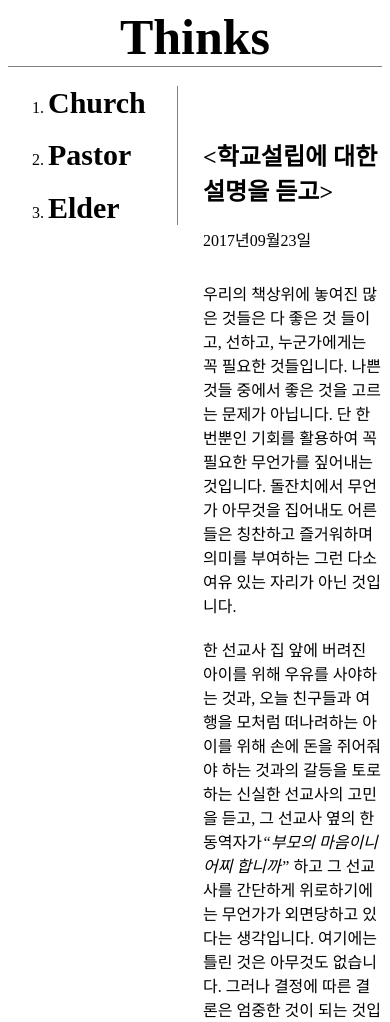
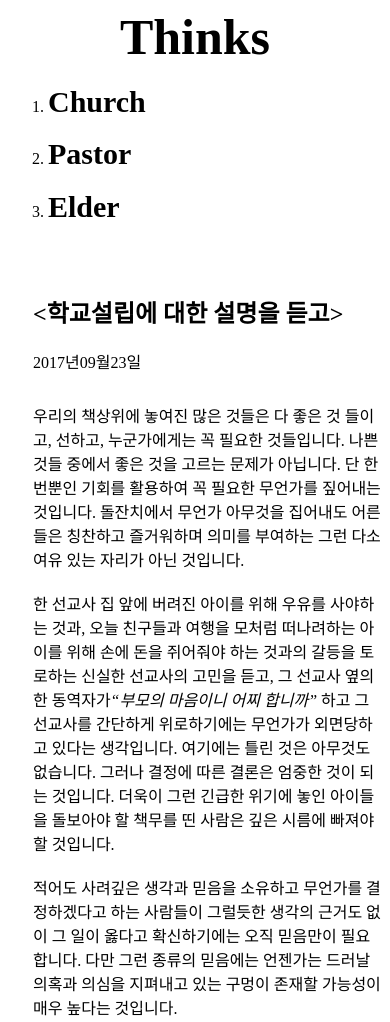
Before and after one commit to msgyhe/Thinks, a plain HTML site: page index.html in a window 390 px wide. Shown: the top 1022 px of the page. Drawn offline with Linux system fonts and the light colour scheme; a script that the page names is missing.

Commit message:
Responsive effect
미디어쿼리 적용, 반응형 디자인

```diff
--- a/style.css
+++ b/style.css
@@ -27,3 +27,14 @@ h1 {font-size: 50px;
   margin-left: 10px;
 
 }
+@media(max-width:800px){
+  #form{
+    display:block;
+  }
+  ol{
+     border-right:none;
+  }
+  h1{
+    border-bottom:none;
+  }
+}
```
